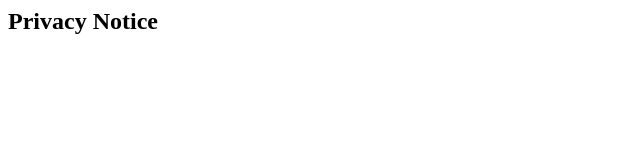
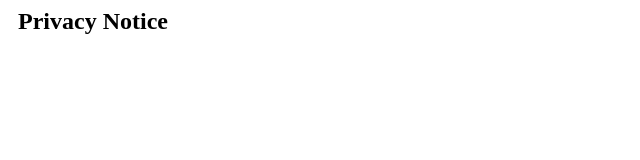
Before and after one commit to robertapengelly92/robertapengelly92.github.io, a plain HTML site: page llythrennau_privacy_policy.html in a window 1280 px wide. Shown: the full height of the page, 0-640 px from the left. Drawn offline with Linux system fonts and the light colour scheme.

Commit message:
Update llythrennau_privacy_policy.html

```diff
--- a/llythrennau_privacy_policy.html
+++ b/llythrennau_privacy_policy.html
@@ -5,6 +5,6 @@
         <title>Llythrennau Privacy Policy</title>
     </head>
     <body>
-        <h2 style="margin: auto 0px">Privacy Notice</h2>
+        <h2 style="margin: auto 10px">Privacy Notice</h2>
     </body>
 </html>
```
